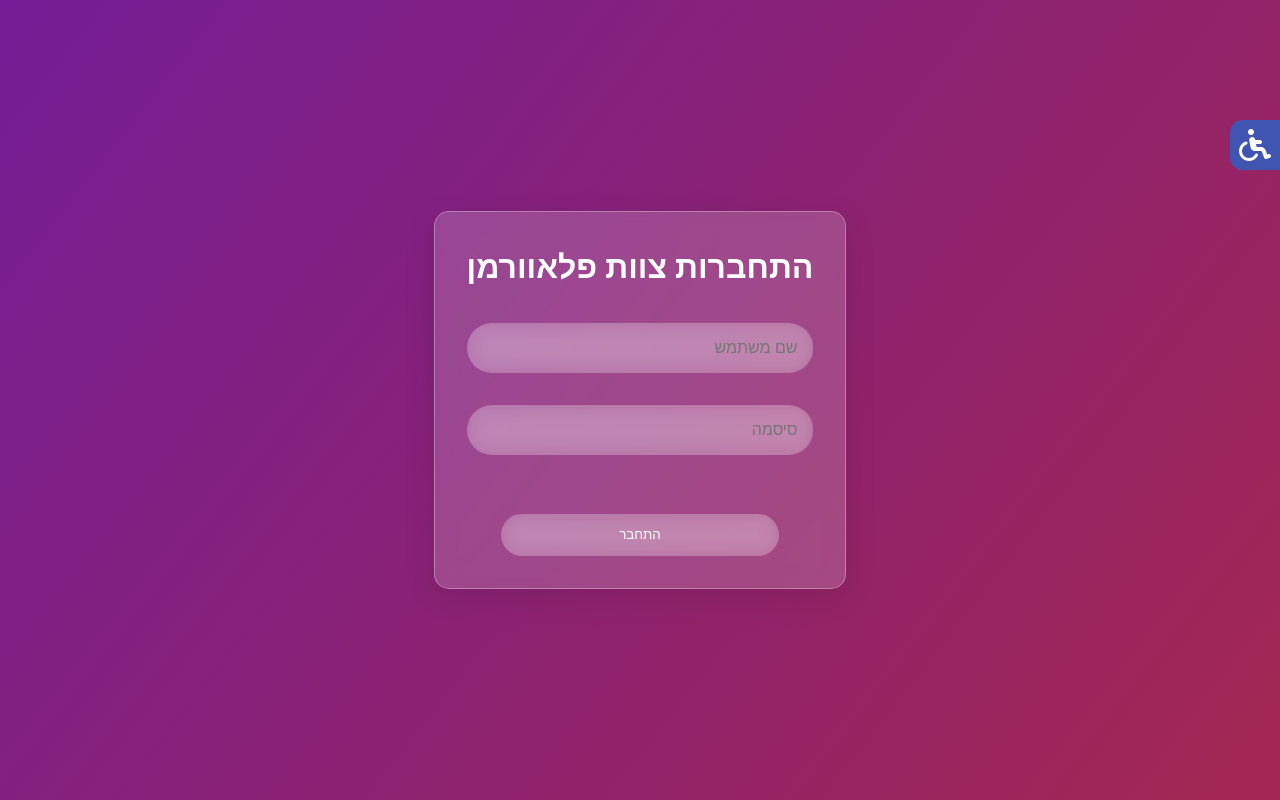
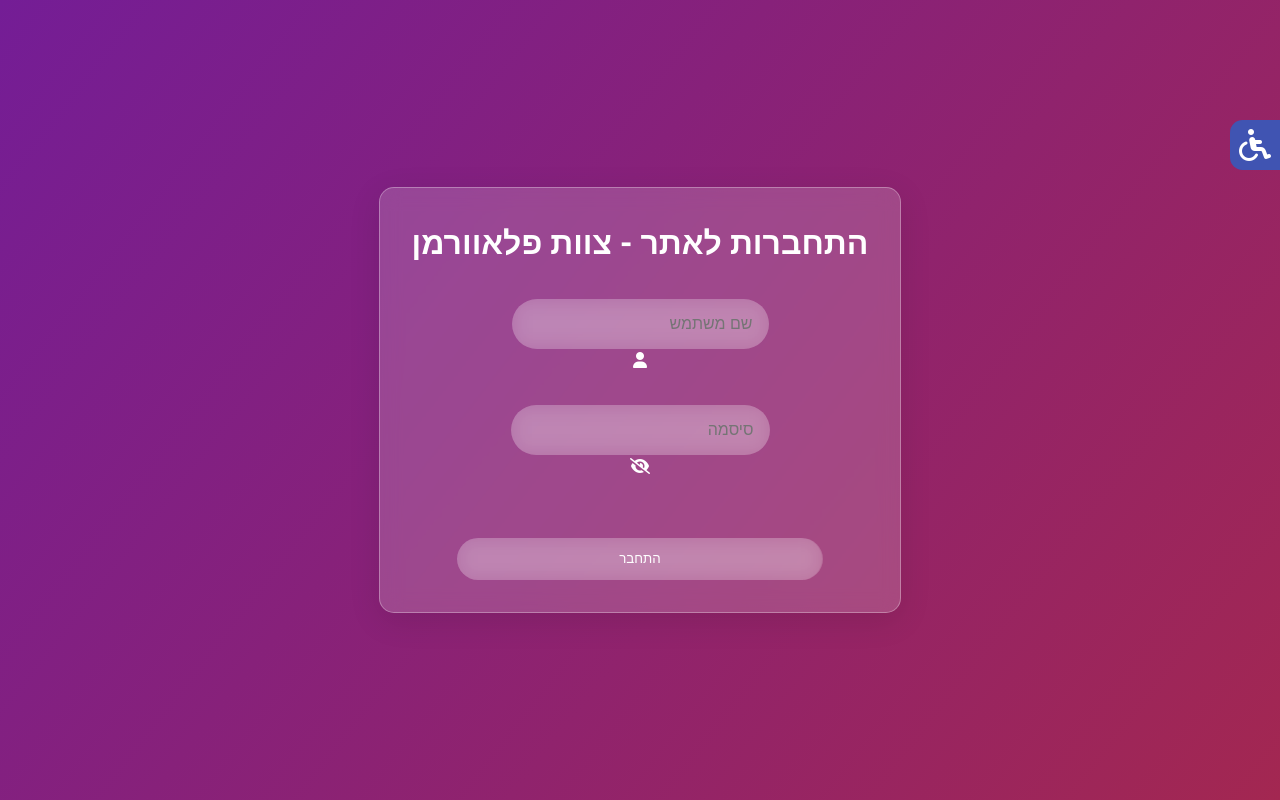
Before and after one commit to Yil2000/Flowerman, a website: page login.html in a window 1280 px wide. Drawn offline with Linux system fonts and the light colour scheme.

Commit message:
Update login.html

```diff
--- a/login.html
+++ b/login.html
@@ -3,7 +3,7 @@
   <head>
     <meta charset="UTF-8" />
     <meta name="viewport" content="width=device-width, initial-scale=1.0" />
-    <title>Flowerman</title>
+    <title>פלאוורמן</title>
     <link rel="preconnect" href="https://fonts.googleapis.com" />
     <link rel="preconnect" href="https://fonts.gstatic.com" crossorigin />
     <link rel="preconnect" href="https://fonts.googleapis.com" />
@@ -74,9 +74,18 @@
     <div id="site-content">
       <div class="login-box">
         <form id="login-form">
-          <h1>התחברות צוות פלאוורמן</h1>
-          <input type="text" id="username" placeholder="שם משתמש" required />
-          <input type="password" id="password" placeholder="סיסמה" required />
+          <h1>התחברות לאתר - צוות פלאוורמן</h1>
+          <span class="inputs"
+            ><input type="text" id="username" placeholder="שם משתמש" required />
+            <i class="fa-solid fa-user"></i
+          ></span>
+          <span class="inputs"
+            ><input
+              type="password"
+              id="password"
+              placeholder="סיסמה"
+              required /><i class="fa-solid fa-eye-slash" id="show-pass-btn"></i
+          ></span>
           <button type="submit">התחבר</button>
         </form>
       </div>
```
